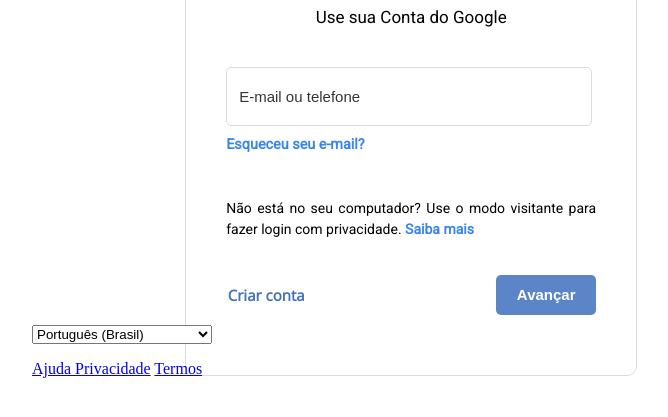
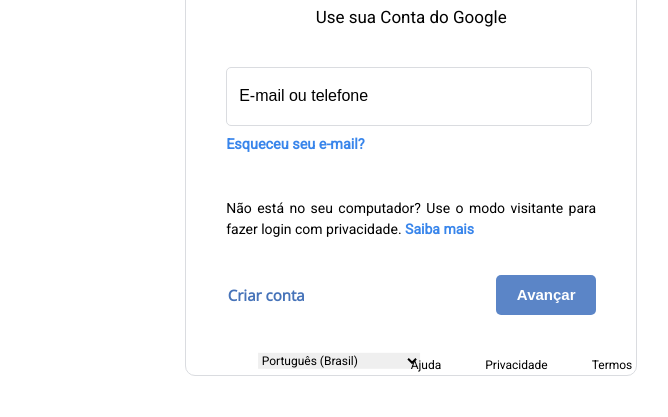
Before and after one commit to andreisilverio/projeto-formulario, a plain HTML site: page index.html in a window 1280 px wide. Shown: the part 275-692 px from the top of the page, without its empty margins (224-892 px from the left). Drawn offline with nearby package versions, Linux system fonts and the light colour scheme.

Commit message:
projeto formulario finalizado

```diff
--- a/estilos/estilo.css
+++ b/estilos/estilo.css
@@ -11,7 +11,7 @@ body {
     background-color: white
 }
 
-.fora {
+.fora1 {
     position: absolute;
     align-items: center;
     display: flex;
@@ -20,7 +20,7 @@ body {
     width: 98vw;
 }
 
-.dentro {
+.dentro1 {
     position: relative;
     background-color: white;
     width: 450px;
@@ -57,7 +57,7 @@ h1 {
 }
 
 .input1 {
-    font-size: 15px;
+    font-size: 16px;
     width: 360px;
     height: 55px;
     margin: 40px;
@@ -69,8 +69,9 @@ h1 {
 }
 
 .input1::placeholder {
+
     opacity: 1;
-    color: rgba(0, 0, 0, 0.801);
+    color: rgb(0, 0, 0);
     padding: 10px;
 }
 
@@ -139,7 +140,7 @@ button:hover {
 .enviar {
     font-family: 'Open Sans', sans-serif;
     text-align: right;
-   margin-top: -110px;
+    margin-top: -110px;
 }
 
 .input2 {
@@ -159,18 +160,30 @@ button:hover {
     background-color: #1A73E8;
 }
 
-.rodape {
+.fora2 {
     position: absolute;
-    top: 75%;
-    left: 20%;
+    top: 78%;
+    left: 37%;
+    transform: translate(5%, 10%);
 }
 
-.formulario2 {
-    margin: 0px;
+select {
+    font-size: 12px;
+    font-family: 'Roboto', sans-serif;
+    border: none;
 }
 
-.links {
-    margin: ;
-    position: relative;
-    top: -50%;
+.p4 {
+    position: absolute;
+    top: 77%;
+    left: 47%;
+    transform: translate(5%, -10%);
 }
+
+.a4 {
+    font-family: 'Roboto', sans-serif;
+    color: black;
+    font-size: 12px;
+    text-decoration: none;
+    padding: 20px;
+}
--- a/index.html
+++ b/index.html
@@ -15,9 +15,9 @@
 <body>
     <main>
 
-        <section class="fora">
+        <section class="fora1">
 
-            <div class="dentro">
+            <div class="dentro1">
 
                 <p class="p1">
                     <img src="imagens/google-logo.svg" alt="">
@@ -41,6 +41,10 @@
 
                     </div>
 
+                    <div class="rodap">
+
+                    </div>
+
                 </form>
 
                 <h2>
@@ -59,7 +63,7 @@
 
                 <div class="enviar">
 
-                    <input  class="input2" type="submit" value="Avançar">
+                    <input class="input2"  type="submit" value="Avançar">
 
                 </div>
 
@@ -68,14 +72,12 @@
     </main>
 
     <footer>
-        <section class="rodape">
-            <div class="links">
-                <nav>
+        <section class="fora2">
+            <div class="dentro2">
                 <form action="cadastro.php" method="post" class="formulario2">
 
                     <label for="idio"></label>
                     <select name="idioma" id="idio">
-
                         <option>Português (Brasil)</option>
                         <option>Afrikaans</option>
                         <option>azerbaycan</option>
@@ -119,21 +121,19 @@
                         <option>Svenska</option>
                         <option>Tiếng Việt</option>
                         <option>Türkçe</option>
+                    </select>
 
-                        </select>
                 </form>
+            </div>
+        </section>
 
+        <nav>
             <p class="p4">
-
-                        <a class="a4" href="#">Ajuda </a>
-
-                        <a  class="a4" href="#">Privacidade</a>
-
-                        <a  class="a4" href="#">Termos</a>
+                <a  class="a4" href="https://support.google.com/accounts?hl=pt-BR&visit_id=638349108016612182-2520455769&rd=2&p=account_iph#topic=3382296" target="_blank">Ajuda</a>
+                <a  class="a4" href="https://policies.google.com/privacy?gl=BR&hl=pt-BR" target="_blank">Privacidade</a>
+                <a  class="a4" href="https://policies.google.com/terms?gl=BR&hl=pt-BR" target="_blank">Termos</a>
             </p>
         </nav>
-            </div>
-        </section>
     </footer>
 </body>
 </html>
```
Lines whose indentation alone changed are shown as unchanged.
